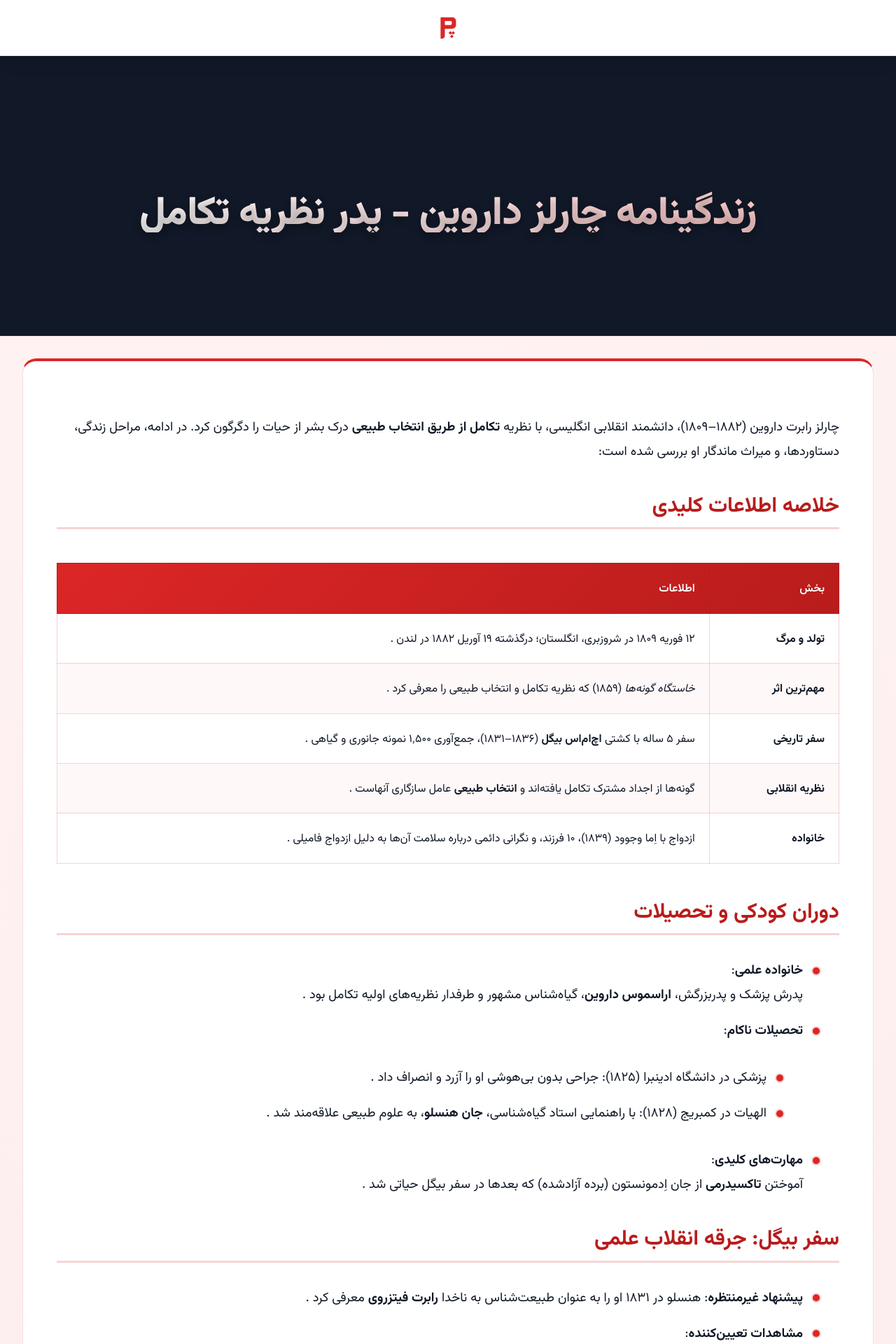
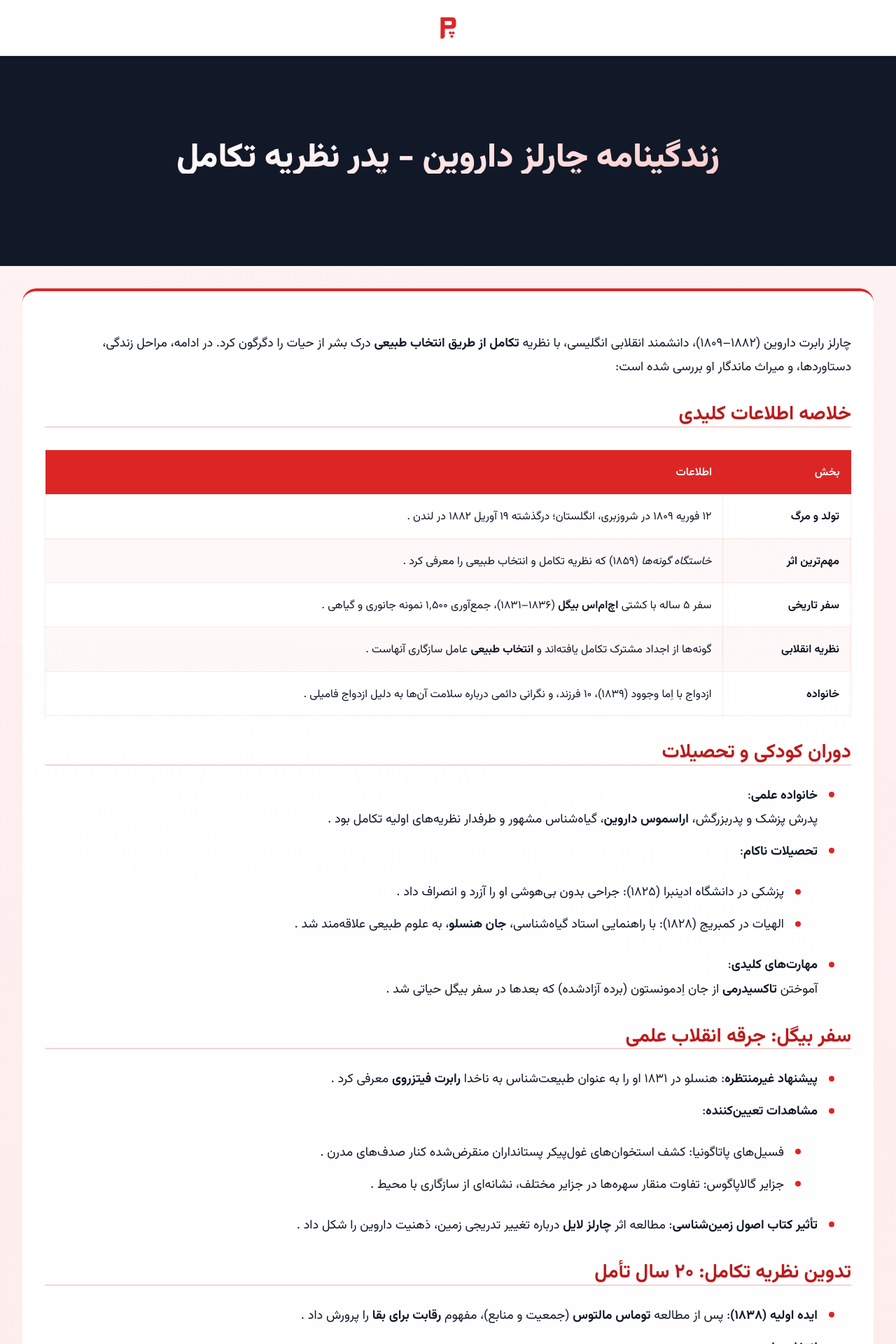
Before and after one commit to darkblog/darkblog.github.io, a Jekyll site: the page built from _posts/2025-7-5-69.md, in a window 1280 px wide. Shown: the top 1920 px of the page at 70% size. Built offline with Jekyll 4.4.1, drawn with Linux system fonts in a browser that asks for light colours.

Commit message:
Update post.html

```diff
--- a/_layouts/post.html
+++ b/_layouts/post.html
@@ -79,10 +79,6 @@
 
         .site-header {
             background-color: rgba(255, 255, 255, 0.98);
-            backdrop-filter: blur(15px);
-            box-shadow: 0 4px 30px rgba(0, 0, 0, 0.08);
-            position: relative;
-            z-index: 100;
             height: 80px;
             display: flex;
             align-items: center;
@@ -106,7 +102,6 @@
             align-items: center;
             justify-content: center;
             padding: 0.5rem;
-            border-radius: 16px;
             width: 70px;
             height: 70px;
         }
@@ -120,13 +115,10 @@
         .hero-section {
             background: var(--primary-color);
             color: white;
-            padding: 5rem 2rem 3rem;
+            padding: 4rem 2rem;
             margin-bottom: 2rem;
             text-align: center;
-            position: relative;
-            overflow: hidden;
-            border-bottom: 1px solid rgba(220, 38, 38, 0.25);
-            min-height: 400px;
+            min-height: 300px;
             display: flex;
             align-items: center;
             justify-content: center;
@@ -135,33 +127,23 @@
         .hero-content {
             max-width: 56rem;
             margin: 0 auto;
-            position: relative;
-            z-index: 2;
             width: 100%;
         }
 
         .post-title-main {
-            font-size: 3rem;
+            font-size: 2.5rem;
             margin-bottom: 1rem;
             font-weight: 900;
             line-height: 1.1;
-            text-shadow: 0 4px 12px rgba(0, 0, 0, 0.3);
-            letter-spacing: -0.5px;
             background: linear-gradient(135deg, #FFFFFF 0%, #FECACA 100%);
             -webkit-background-clip: text;
             -webkit-text-fill-color: transparent;
             background-clip: text;
-            padding-top: 0.5em;
-            overflow: visible;
-            text-overflow: unset;
-            white-space: normal;
-            height: auto;
-            min-height: 1.5em;
         }
 
         @media (min-width: 768px) {
             .post-title-main {
-                font-size: 3.5rem;
+                font-size: 3rem;
             }
         }
 
@@ -176,39 +158,31 @@
         .post-content-container {
             background: var(--glass-bg);
             border-radius: var(--radius);
-            padding: 3rem;
+            padding: 2rem;
             margin-bottom: 3rem;
-            border: 1px solid rgba(220, 38, 38, 0.15);
-            backdrop-filter: blur(20px);
             border-top: 4px solid var(--accent-color);
-            min-height: 500px;
         }
 
         .post-content {
-            font-size: 1.15rem;
+            font-size: 1.125rem;
             line-height: 1.9;
             color: var(--primary-color);
         }
 
         .post-content p {
-            margin: 1.75rem 0;
+            margin: 1.5rem 0;
         }
 
         .post-content img {
             max-width: 100%;
             height: auto;
-            margin: 2.5rem auto;
+            margin: 2rem auto;
             display: block;
             border-radius: var(--radius);
-            object-fit: contain;
-            border: 1px solid rgba(220, 38, 38, 0.1);
-            width: 100%;
-            height: auto;
-            loading: eager;
         }
 
         .post-content figure {
-            margin: 2.5rem 0;
+            margin: 2rem 0;
             text-align: center;
         }
 
@@ -222,47 +196,33 @@
 
         .post-content blockquote {
             border-right: 0.375rem solid var(--accent-color);
-            padding: 2rem 2.5rem;
-            margin: 3rem 0;
-            background: linear-gradient(135deg, rgba(220, 38, 38, 0.03) 0%, transparent 100%);
+            padding: 1.5rem 2rem;
+            margin: 2rem 0;
             font-style: normal;
             color: var(--primary-color);
             font-size: 1.25rem;
-            position: relative;
             border-radius: var(--radius);
-            border: 1px solid rgba(220, 38, 38, 0.1);
-        }
-
-        .post-content blockquote::before {
-            content: "❝";
-            font-size: 3.5rem;
-            color: var(--accent-color);
-            position: absolute;
-            top: 0.5rem;
-            right: 1.5rem;
-            opacity: 0.3;
         }
 
         .post-content h2, .post-content h3, .post-content h4 {
-            margin: 2.5rem 0 1.5rem;
+            margin: 2rem 0 1rem;
             color: var(--accent-dark);
             line-height: 1.3;
         }
 
         .post-content h2 {
-            font-size: 1.9rem;
-            padding-bottom: 0.75rem;
+            font-size: 1.75rem;
             font-weight: 700;
-            border-bottom: 3px solid rgba(220, 38, 38, 0.2);
+            border-bottom: 2px solid rgba(220, 38, 38, 0.2);
         }
 
         .post-content h3 {
-            font-size: 1.6rem;
+            font-size: 1.5rem;
             font-weight: 600;
         }
 
         .post-content h4 {
-            font-size: 1.4rem;
+            font-size: 1.3rem;
             font-weight: 600;
         }
 
@@ -270,28 +230,24 @@
             color: var(--accent-color);
             text-decoration: none;
             font-weight: 600;
-            border-bottom: 1px solid rgba(220, 38, 38, 0.3);
-            padding-bottom: 0.125rem;
         }
 
         .post-content ol, .post-content ul {
-            margin: 2rem 0;
-            padding-right: 1.75rem;
+            margin: 1.5rem 0;
+            padding-right: 1.5rem;
         }
 
         .post-content li {
-            margin-bottom: 1rem;
-            padding-right: 0.5rem;
+            margin-bottom: 0.75rem;
         }
 
         .post-content code {
             background-color: rgba(220, 38, 38, 0.08);
             border-radius: var(--radius-sm);
-            padding: 0.25rem 0.75rem;
+            padding: 0.25rem 0.5rem;
             font-family: Monaco, Consolas, monospace;
             font-size: 0.95rem;
             color: var(--accent-dark);
-            border: 1px solid rgba(220, 38, 38, 0.2);
         }
 
         .post-content ul {
@@ -308,11 +264,10 @@
             position: absolute;
             right: 0;
             top: 0.75em;
-            width: 0.625rem;
-            height: 0.625rem;
+            width: 0.5rem;
+            height: 0.5rem;
             background-color: var(--accent-color);
             border-radius: 50%;
-            box-shadow: 0 0 0 2px rgba(220, 38, 38, 0.2);
         }
 
         .post-content ol {
@@ -322,7 +277,7 @@
 
         .post-content ol li {
             position: relative;
-            padding-right: 2.5rem;
+            padding-right: 2rem;
             counter-increment: list-counter;
         }
 
@@ -332,42 +287,33 @@
             right: 0;
             color: var(--accent-color);
             font-weight: 700;
-            font-size: 1.125rem;
+            font-size: 1rem;
         }
 
         .post-content table {
             width: 100%;
             border-collapse: collapse;
-            margin: 3rem 0;
+            margin: 2rem 0;
             font-size: 1rem;
             display: block;
             overflow-x: auto;
-            -webkit-overflow-scrolling: touch;
-            border-radius: 0;
-            border: 1px solid rgba(220, 38, 38, 0.2);
         }
 
         .post-content table thead {
-            background: linear-gradient(135deg, var(--accent-color) 0%, var(--accent-dark) 100%);
+            background: var(--accent-color);
             color: white;
         }
 
         .post-content table th {
-            padding: 1.25rem;
+            padding: 1rem;
             text-align: right;
             font-weight: 600;
-            border: 1px solid var(--accent-dark);
-            white-space: nowrap;
-            min-width: 140px;
         }
 
         .post-content table td {
-            padding: 1.25rem;
+            padding: 1rem;
             text-align: right;
-            border: 1px solid rgba(220, 38, 38, 0.2);
-            vertical-align: top;
-            white-space: nowrap;
-            min-width: 140px;
+            border: 1px solid rgba(220, 38, 38, 0.1);
         }
 
         .post-content table tbody tr:nth-child(even) {
@@ -379,109 +325,74 @@
                 display: table;
                 overflow-x: visible;
             }
-
-            .post-content table th,
-            .post-content table td {
-                white-space: normal;
-                min-width: auto;
-            }
         }
 
         .related-posts-title {
-            font-size: 2.25rem;
-            margin-bottom: 3rem;
+            font-size: 2rem;
+            margin-bottom: 2rem;
             color: var(--accent-dark);
             font-weight: 900;
             text-align: center;
-            position: relative;
-            padding-bottom: 1.5rem;
-        }
-
-        .related-posts-title::after {
-            content: '';
-            position: absolute;
-            bottom: 0;
-            right: 50%;
-            transform: translateX(50%);
-            width: 80px;
-            height: 4px;
-            background: linear-gradient(135deg, var(--accent-color), var(--accent-dark));
-            border-radius: 2px;
         }
 
         .posts-container {
             display: grid;
-            gap: 2.5rem;
+            gap: 2rem;
         }
 
         @media (min-width: 768px) {
             .posts-container {
                 grid-template-columns: repeat(2, 1fr);
-                gap: 3rem;
+                gap: 2.5rem;
             }
         }
 
         @media (min-width: 1024px) {
             .posts-container {
                 grid-template-columns: repeat(3, 1fr);
-                gap: 3.5rem;
+                gap: 3rem;
             }
         }
 
         .post-card {
             background: var(--glass-bg);
             border-radius: var(--radius);
-            overflow: hidden;
-            height: 100%;
             display: flex;
             flex-direction: column;
-            border: 1px solid rgba(220, 38, 38, 0.15);
-            position: relative;
-            backdrop-filter: blur(20px);
             border-top: 4px solid var(--accent-color);
         }
 
         .post-title-section {
-            padding: 2.5rem 2.5rem 0;
-            position: relative;
+            padding: 1.5rem 1.5rem 0;
         }
 
         .post-card-title {
-            font-size: 1.5rem;
+            font-size: 1.25rem;
             font-weight: 800;
             line-height: 1.4;
             color: var(--accent-dark);
-            margin-bottom: 1.5rem;
+            margin-bottom: 1rem;
             text-align: right;
-            position: relative;
-            letter-spacing: -0.3px;
-            overflow: visible;
-            text-overflow: unset;
-            white-space: normal;
-            height: auto;
-            min-height: 3.5em;
-            padding-top: 0.5em;
         }
 
         .post-card-title a {
             color: inherit;
             text-decoration: none;
             display: block;
-            padding: 0.5rem 0;
         }
 
         .post-content-section {
-            padding: 0 2.5rem 2.5rem;
+            padding: 0 1.5rem 1.5rem;
             flex: 1;
             display: flex;
             flex-direction: column;
         }
 
         .post-card-excerpt {
-            font-size: 1.05rem;
-            line-height: 1.9;
+            font-size: 1rem;
+            line-height: 1.8;
             color: var(--secondary-color);
-            margin-bottom: 2rem;
+            margin-bottom: 1rem;
             text-align: right;
             flex: 1;
             display: -webkit-box;
@@ -489,7 +400,6 @@
             -webkit-box-orient: vertical;
             overflow: hidden;
             text-overflow: ellipsis;
-            font-weight: 350;
         }
 
         .back-to-top {
@@ -505,19 +415,16 @@
             border-radius: var(--radius-sm);
             background-color: rgba(220, 38, 38, 0.1);
             border: 2px solid rgba(220, 38, 38, 0.2);
-            position: relative;
-            overflow: hidden;
-            margin: 4rem auto 0;
+            margin: 3rem auto 0;
             width: fit-content;
         }
 
         footer {
             background-color: var(--primary-color);
             color: white;
-            padding: 3rem 2rem;
+            padding: 2rem;
             margin-top: auto;
             text-align: center;
-            border-top: 1px solid rgba(220, 38, 38, 0.2);
         }
 
         .footer-content {
@@ -526,11 +433,9 @@
         }
 
         .footer-content .site-name {
-            font-size: 2.5rem;
+            font-size: 2rem;
             font-weight: 900;
             color: #FFFFFF;
-            text-shadow: 0 2px 8px rgba(0, 0, 0, 0.3);
-            letter-spacing: 1px;
             background: linear-gradient(135deg, #FFFFFF 0%, #FECACA 100%);
             -webkit-background-clip: text;
             -webkit-text-fill-color: transparent;
@@ -544,83 +449,16 @@
             }
 
             .header-container {
-                padding: 0 1.5rem;
+                padding: 0 1rem;
             }
 
             .logo-link {
                 width: 60px;
                 height: 60px;
-                padding: 0.4rem;
             }
 
             .hero-section {
-                padding: 4rem 1.5rem 2.5rem;
-                min-height: 300px;
-            }
-
-            .post-title-main {
-                font-size: 2.5rem;
-            }
-
-            .post-content-container {
-                padding: 2rem;
-                min-height: 400px;
-            }
-
-            .posts-container {
-                grid-template-columns: 1fr;
-                gap: 2rem;
-            }
-
-            .post-title-section {
-                padding: 2rem 2rem 0;
-            }
-
-            .post-card-title {
-                font-size: 1.35rem;
-            }
-
-            .post-content h2 {
-                font-size: 1.75rem;
-            }
-
-            .post-content h3 {
-                font-size: 1.5rem;
-            }
-
-            .post-content h4 {
-                font-size: 1.3rem;
-            }
-
-            .post-content-section {
-                padding: 0 2rem 2rem;
-            }
-
-            .post-content {
-                font-size: 1.1rem;
-            }
-
-            .back-to-top {
-                padding: 0.875rem 1.75rem;
-                font-size: 0.95rem;
-            }
-
-            .related-posts-title {
-                font-size: 1.9rem;
-            }
-
-            footer {
-                padding: 2.5rem 1.5rem;
-            }
-
-            .footer-content .site-name {
-                font-size: 2rem;
-            }
-        }
-
-        @media (max-width: 480px) {
-            .hero-section {
-                padding: 3.5rem 1rem 2rem;
+                padding: 3rem 1rem;
                 min-height: 250px;
             }
 
@@ -628,21 +466,21 @@
                 font-size: 2rem;
             }
 
-            .header-container,
-            main {
-                padding: 0 1rem;
+            .post-content-container {
+                padding: 1.5rem;
+            }
+
+            .posts-container {
+                grid-template-columns: 1fr;
+                gap: 1.5rem;
             }
 
             .post-title-section {
-                padding: 1.75rem 1.75rem 0;
+                padding: 1.25rem 1.25rem 0;
             }
 
             .post-card-title {
-                font-size: 1.25rem;
-            }
-
-            .post-content-section {
-                padding: 0 1.75rem 1.75rem;
+                font-size: 1.125rem;
             }
 
             .post-content h2 {
@@ -657,13 +495,25 @@
                 font-size: 1.2rem;
             }
 
+            .post-content-section {
+                padding: 0 1.25rem 1.25rem;
+            }
+
+            .post-content {
+                font-size: 1.1rem;
+            }
+
             .back-to-top {
                 padding: 0.75rem 1.5rem;
-                font-size: 0.9rem;
+                font-size: 0.95rem;
             }
 
             .related-posts-title {
-                font-size: 1.7rem;
+                font-size: 1.75rem;
+            }
+
+            footer {
+                padding: 1.5rem;
             }
 
             .footer-content .site-name {
@@ -671,40 +521,49 @@
             }
         }
 
+        @media (max-width: 480px) {
+            .hero-section {
+                padding: 2.5rem 1rem;
+                min-height: 200px;
+            }
+
+            .post-title-main {
+                font-size: 1.75rem;
+            }
+
+            main {
+                padding: 0 1rem;
+            }
+
+            .post-title-section {
+                padding: 1rem 1rem 0;
+            }
+
+            .post-card-title {
+                font-size: 1rem;
+            }
+
+            .post-content-section {
+                padding: 0 1rem 1rem;
+            }
+
+            .back-to-top {
+                padding: 0.5rem 1rem;
+                font-size: 0.9rem;
+            }
+
+            .related-posts-title {
+                font-size: 1.5rem;
+            }
+
+            .footer-content .site-name {
+                font-size: 1.5rem;
+            }
+        }
+
         ::selection {
             background-color: rgba(220, 38, 38, 0.25);
             color: var(--primary-color);
-        }
-
-        @media print {
-            .site-header {
-                box-shadow: none;
-                border-bottom: 2px solid var(--accent-color);
-            }
-
-            .post-card {
-                box-shadow: none;
-                border: 1px solid #ddd;
-                break-inside: avoid;
-                border-top: 4px solid var(--accent-color);
-            }
-
-            footer {
-                background: white;
-                color: black;
-                border-top: 2px solid #333;
-            }
-
-            .footer-content .site-name {
-                background: none;
-                -webkit-text-fill-color: black;
-                color: black;
-                text-shadow: none;
-            }
-
-            .back-to-top {
-                display: none;
-            }
         }
     </style>
 </head>
@@ -758,7 +617,7 @@
             </div>
         </section>
 
-        <div style="text-align: center; margin-top: 4rem;">
+        <div style="text-align: center; margin-top: 3rem;">
             <a href="#" class="back-to-top">
                 <span>بازگشت به بالا</span>
             </a>
@@ -783,11 +642,26 @@
                 }
             }, 0);
 
-            document.addEventListener('DOMContentLoaded', function() {
-                const cards = document.querySelectorAll('.post-card');
-                cards.forEach(card => {
-                    card.style.minHeight = card.offsetHeight + 'px';
+            const backToTop = document.querySelector('.back-to-top');
+            if (backToTop) {
+                backToTop.addEventListener('click', function(e) {
+                    e.preventDefault();
+                    window.scrollTo({
+                        top: 0,
+                        behavior: 'smooth'
+                    });
                 });
+            }
+
+            const images = document.querySelectorAll('.post-content img');
+            images.forEach(img => {
+                if (!img.hasAttribute('width') || !img.hasAttribute('height')) {
+                    const width = img.naturalWidth || 800;
+                    const height = img.naturalHeight || 600;
+                    img.setAttribute('width', width);
+                    img.setAttribute('height', height);
+                    img.style.aspectRatio = `${width} / ${height}`;
+                }
             });
         })();
     </script>
```
